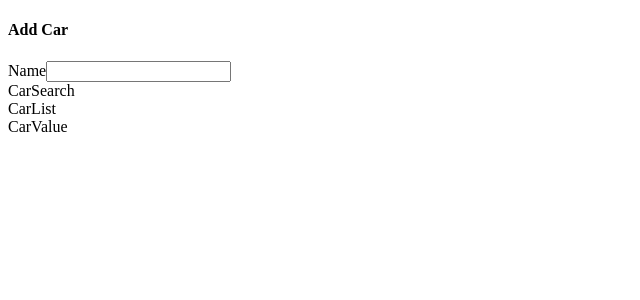
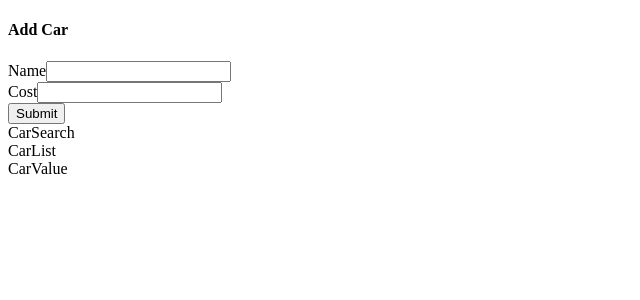
Before and after one commit to asksaurabh/React-Tutorial, a React (Create React App) app in the folder cars/: page / in a window 1280 px wide. Shown: the top 300 px of the page, without its empty margins (0-640 px from the left). Built offline with nearby package versions, Linux system fonts and the light colour scheme.

Commit message:
Access and update the carCost input and handle form submission

```diff
--- a/cars/src/components/CarForm.js
+++ b/cars/src/components/CarForm.js
@@ -1,20 +1,35 @@
 import { useSelector, useDispatch } from 'react-redux';
-import { changeName } from '../store';
+import { changeName, changeCost, addCar } from '../store';
 
 function CarForm() {
   const dispatch = useDispatch();
-  const carName = useSelector((state) => {
-    return state.form.carName;
+  const { carName, carCost } = useSelector((state) => {
+    return {
+      carName: state.form.carName,
+      carCost: state.form.carCost,
+    };
   });
 
   const handleCarNameChange = (event) => {
     dispatch(changeName(event.target.value));
   };
 
+  const handleCostChange = (event) => {
+    const value = parseInt(event.target.value) || 0;
+    dispatch(changeCost(value));
+  };
+
+  const handleCarSubmit = (event) => {
+    event.preventDefault();
+    dispatch(addCar({ carName, carCost }));
+    dispatch(changeName(''));
+    dispatch(changeCost(0));
+  };
+
   return (
     <div className='car-form panel'>
       <h4 className='subtitle is-3'>Add Car</h4>
-      <form>
+      <form onSubmit={handleCarSubmit}>
         <div className='field-group'>
           <div className='field'>
             <label className='label'>Name</label>
@@ -25,6 +40,24 @@ function CarForm() {
             />
           </div>
         </div>
+
+        <div className='field-group'>
+          <div className='field'>
+            <label className='label'>Cost</label>
+            <input
+              className='input is-expanded'
+              value={carCost || ''}
+              onChange={handleCostChange}
+              type='number'
+            />
+          </div>
+        </div>
+
+        <div className='field'>
+          <button button is-link>
+            Submit
+          </button>
+        </div>
       </form>
     </div>
   );
```
